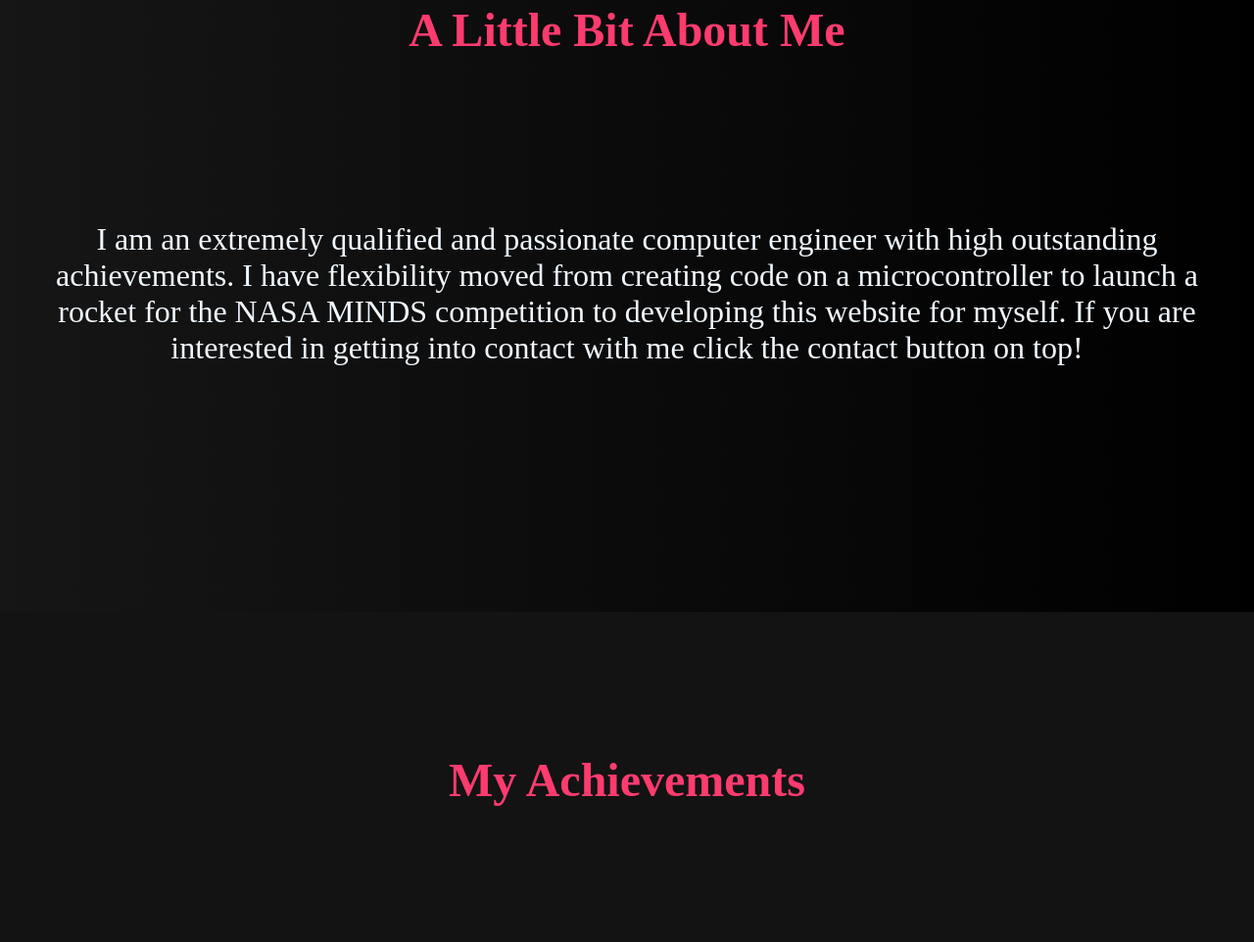
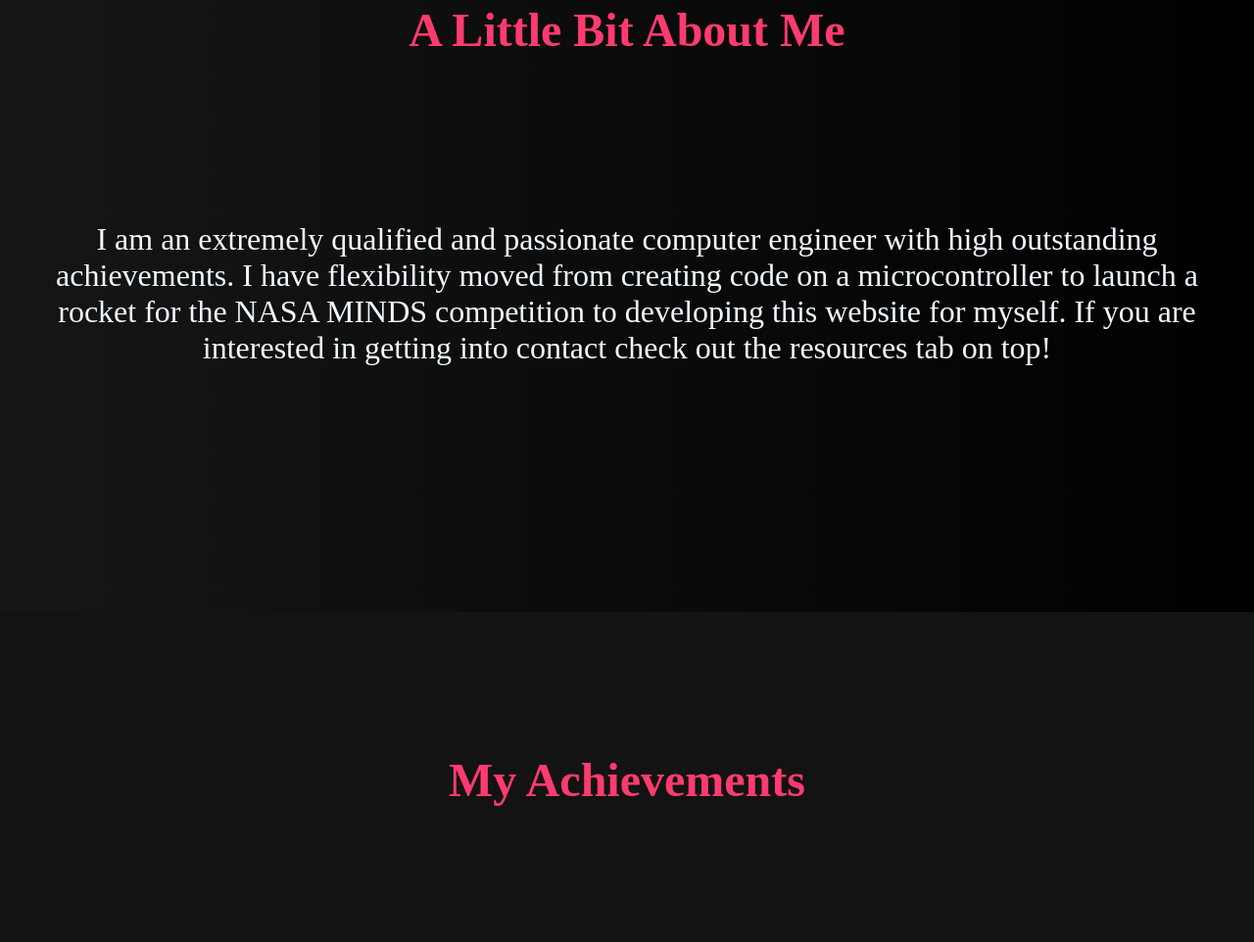
Before and after one commit to mtootoonchi/Personal-Website, a plain HTML site: page index.html in a window 1280 px wide. Shown: the part 1014-1976 px from the top of the page at 98% size. Drawn offline with nearby package versions, Linux system fonts and the light colour scheme.

Commit message:
Final-edit

```diff
--- a/index.html
+++ b/index.html
@@ -34,7 +34,7 @@
             flexibility moved from creating code on a microcontroller
             to launch a rocket for the NASA MINDS competition to developing
             this website for myself. If you are interested in getting into
-            contact with me click the contact button on top!
+            contact check out the resources tab on top!
         </p>
     </section>
     <section class="mainSection2" id="mainSection2ID">
```
